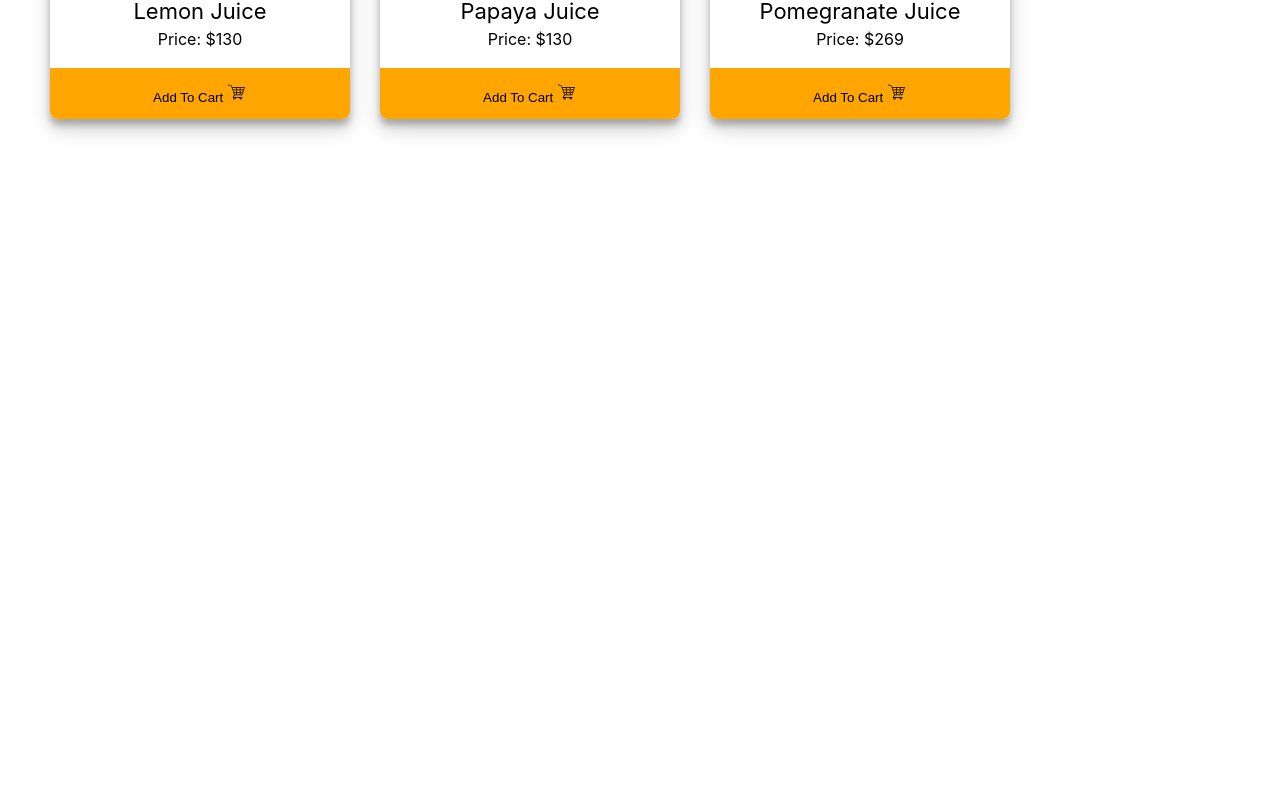
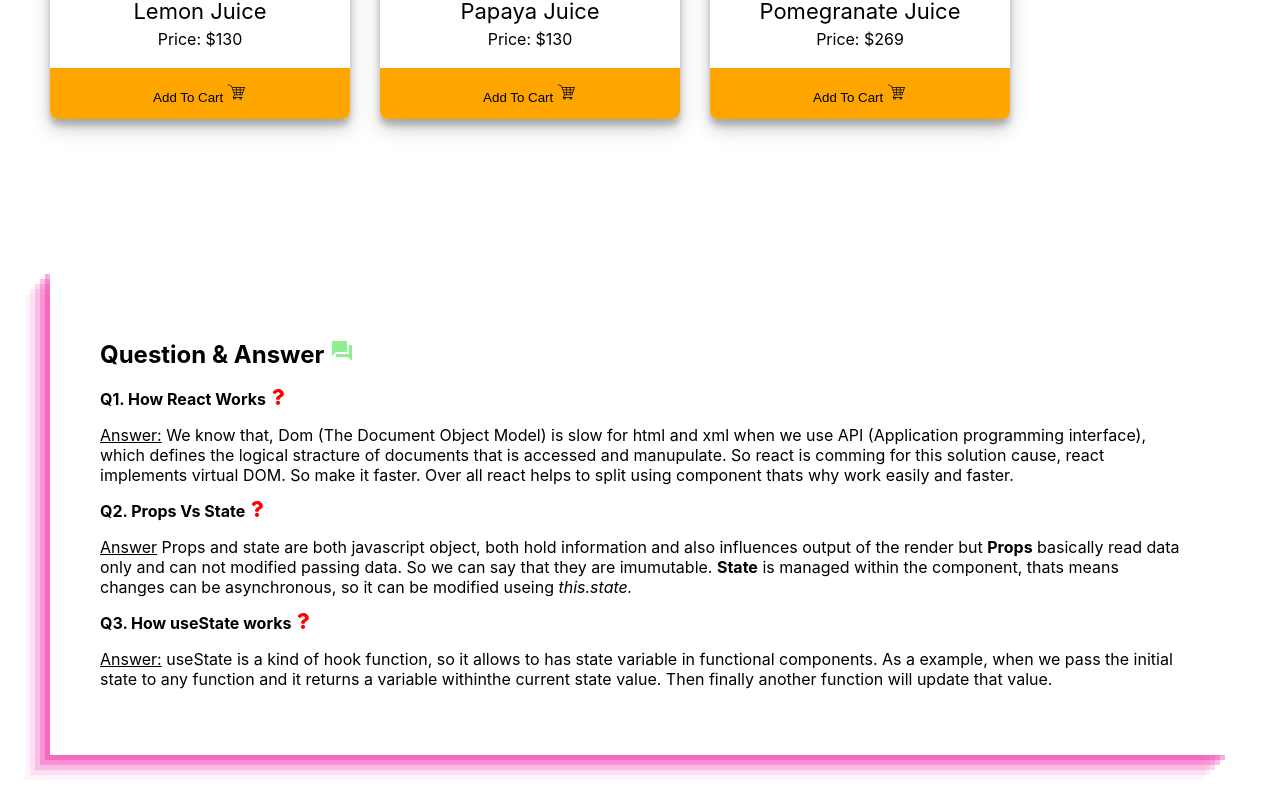
Before and after one commit to nahiduzzaman-web-dev/fruits-juice, a React (Create React App) app: page / in a window 1280 px wide. Shown: the part 2078-2883 px from the top of the page. Before the commit the page ends 2297 px from the top, so only its background shows below. Built offline with nearby package versions, Linux system fonts and the light colour scheme.

Commit message:
six commit-question answer

```diff
--- a/src/App.js
+++ b/src/App.js
@@ -2,12 +2,14 @@ import logo from './logo.svg';
 import './App.css';
 import Fruits from './Components/Fruits/Fruits';
 import Header from './Components/Header/Header';
+import QuestionAnswer from './Components/QuestionAnswer/QuestionAnswer';
 
 function App() {
   return (
     <div>
       <Header></Header>
       <Fruits></Fruits>
+      <QuestionAnswer></QuestionAnswer>
     </div>
   );
 }
--- /dev/null
+++ b/src/Components/QuestionAnswer/QuestionAnswer.css
@@ -0,0 +1,18 @@
+.question{
+    display: grid;
+    grid-template-columns: auto;
+    margin: 50px 50px;
+    box-shadow: rgba(240, 46, 170, 0.4) -5px 5px, rgba(240, 46, 170, 0.3) -10px 10px, rgba(240, 46, 170, 0.2) -15px 15px, rgba(240, 46, 170, 0.1) -20px 20px, rgba(240, 46, 170, 0.05) -25px 25px;
+}
+.answer{
+    padding: 50px 50px;
+}
+.question-mark{
+    color:#ff0000;
+}
+.Q{
+    font-weight: bold;
+}
+.QA-icon{
+    color: lightgreen;
+}
--- /dev/null
+++ b/src/Components/QuestionAnswer/QuestionAnswer.js
@@ -0,0 +1,35 @@
+import React from 'react';
+import { FaQuestion } from 'react-icons/fa';
+import { MdQuestionAnswer } from 'react-icons/md'
+import './QuestionAnswer.css'
+
+const QuestionAnswer = () => {
+    return (
+        <div className='question'>
+            <div className='answer'>
+                <h2>Question & Answer <MdQuestionAnswer className='QA-icon' /></h2>
+                <p className='Q'>Q1. How React Works <FaQuestion className='question-mark' /></p>
+                <p><u>Answer:</u> We know that, Dom (The Document Object Model) is slow for html and xml when we use API
+                    (Application programming interface), which defines the logical stracture of documents that is accessed
+                    and manupulate. So react is comming for this solution cause, react implements virtual DOM. So make it faster.
+                    Over all react helps to split using component thats why work easily and faster.
+                </p>
+
+                <p className='Q'>Q2. Props Vs State <FaQuestion className='question-mark' /></p>
+                <p><u>Answer</u> Props and state are both javascript object, both hold information and also influences
+                    output of the render but <strong>Props</strong> basically read data only and can not modified passing data.
+                    So we can say that they are imumutable. <strong>State</strong> is managed within the component, thats means changes can be
+                    asynchronous, so it can be modified useing <em>this.state. </em>
+                </p>
+
+                <p className='Q'>Q3. How useState works <FaQuestion className='question-mark' /></p>
+                <p><u>Answer:</u> useState is a kind of hook function, so it allows to has state variable in functional components.
+                    As a example, when we pass the initial state to any function and it returns a variable withinthe current state value.
+                    Then finally another function will update that value.
+                </p>
+            </div>
+        </div>
+    );
+};
+
+export default QuestionAnswer;
```
